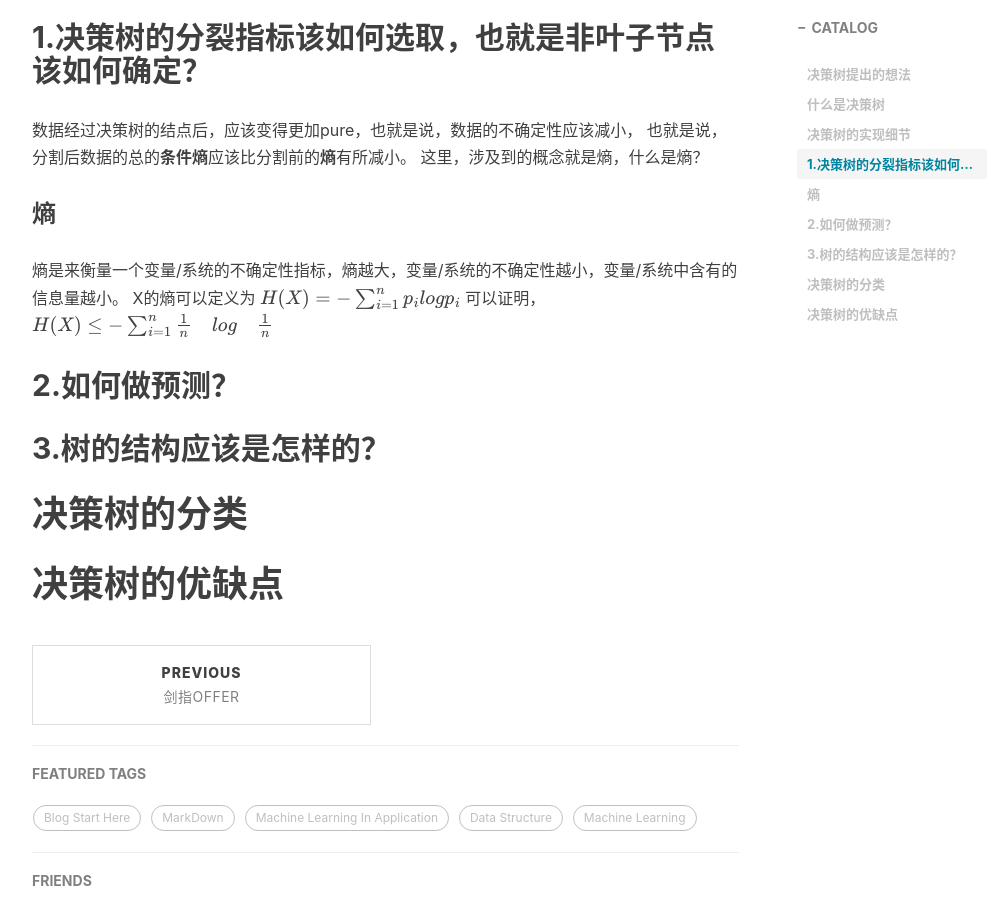
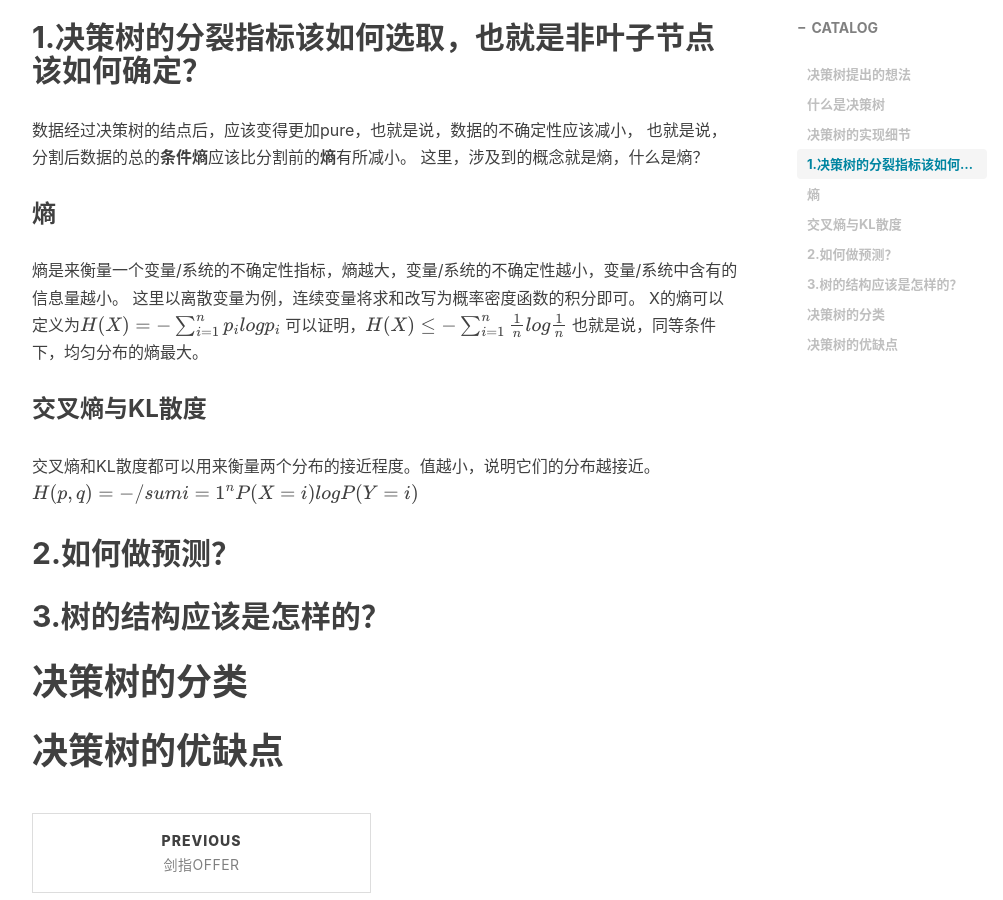
Before and after one commit to BishengSJTU/BishengSJTU.github.io, a Jekyll site: the page built from _posts/2018-12-08-决策树总结.md, in a window 1280 px wide and 900 px high, scrolled down 1403 px. Shown: the whole window, without its empty margins (233-1236 px from the left). Built offline with Jekyll 4.4.1, drawn with Linux system fonts in a browser that asks for light colours; nearby versions of some CDN libraries; formulas are drawn with MathJax 3; comment, search, counter and statistics services are not loaded.

Commit message:
2018-12-08

```diff
--- a/_posts/2018-12-08-决策树总结.md
+++ b/_posts/2018-12-08-决策树总结.md
@@ -41,14 +41,14 @@ tags:
 这里，涉及到的概念就是熵，什么是熵？
 ### 熵
 熵是来衡量一个变量/系统的不确定性指标，熵越大，变量/系统的不确定性越小，变量/系统中含有的信息量越小。
-X的熵可以定义为
-$$
-H(X)=-\sum_{i=1}^n{p_i}log{p_i}
-$$
-可以证明，
-$$
-H(X)\leq-\sum_{i=1}^n \frac{1}{n} \quad log \quad \frac{1}{n}
-$$
+这里以离散变量为例，连续变量将求和改写为概率密度函数的积分即可。
+X的熵可以定义为$$H(X)=-\sum_{i=1}^n{p_i}log{p_i}$$
+可以证明，$$H(X)\leq-\sum_{i=1}^n\frac{1}{n}{log}\frac{1}{n}$$
+也就是说，同等条件下，均匀分布的熵最大。
+### 交叉熵与KL散度
+交叉熵和KL散度都可以用来衡量两个分布的接近程度。值越小，说明它们的分布越接近。
+$$H(p,q)=-/sum{i=1}^n{P}(X=i){log}{P(Y=i)}$$
+
 
 ## 2.如何做预测？
 ## 3.树的结构应该是怎样的？
```
